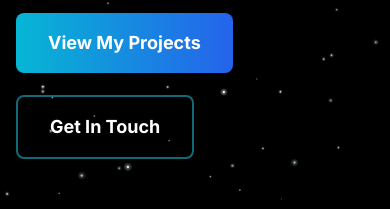
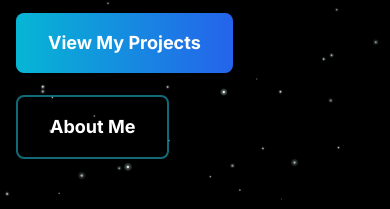
Before and after one commit to ShapezModder/aditya-verma-portfolio, a Next.js app: page / in a window 390 px wide. Shown: the part 385-594 px from the top of the page. Built offline with nearby package versions, Linux system fonts and the light colour scheme.

Commit message:
Final mobile responsive fixes and UI polishing

```diff
--- a/components/Hero/index.tsx
+++ b/components/Hero/index.tsx
@@ -82,10 +82,10 @@ const Hero = () => {
                   whileTap={{ scale: 0.95 }}
                 >
                   <Link
-                    href="#contact"
+                    href="/about"
                     className="group relative inline-block overflow-hidden rounded-lg border-2 border-cyan-400/50 bg-transparent px-8 py-4 text-lg font-bold text-white transition-all duration-300 ease-in-out hover:border-cyan-400 hover:bg-cyan-400/10 hover:shadow-lg hover:shadow-cyan-400/30"
                   >
-                    Get In Touch
+                    About Me
                   </Link>
                 </motion.div>
               </motion.div>
```
